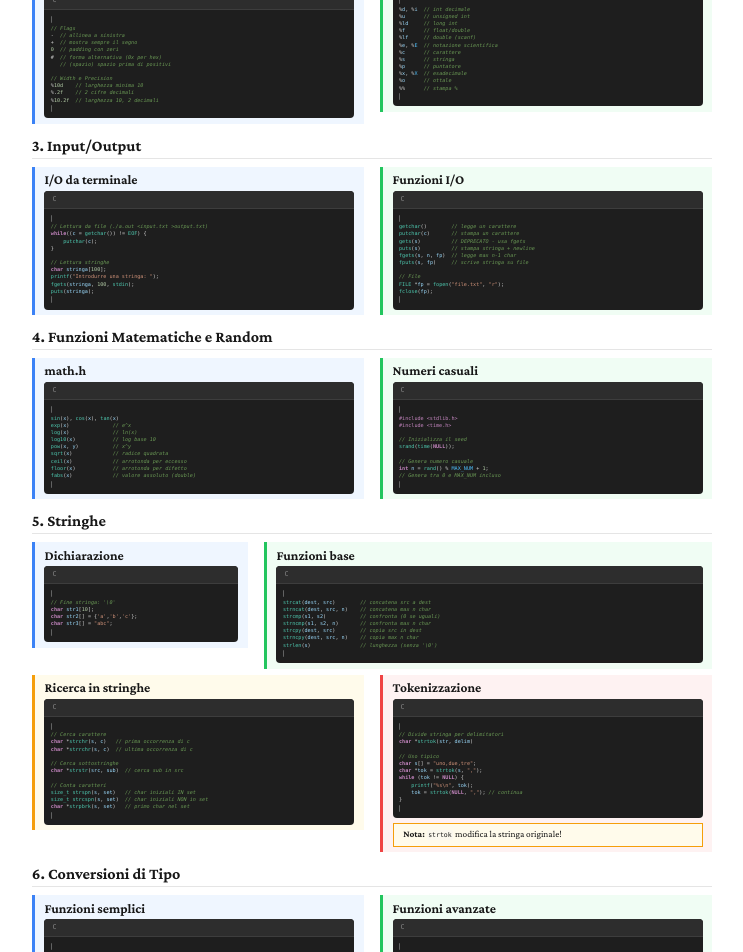
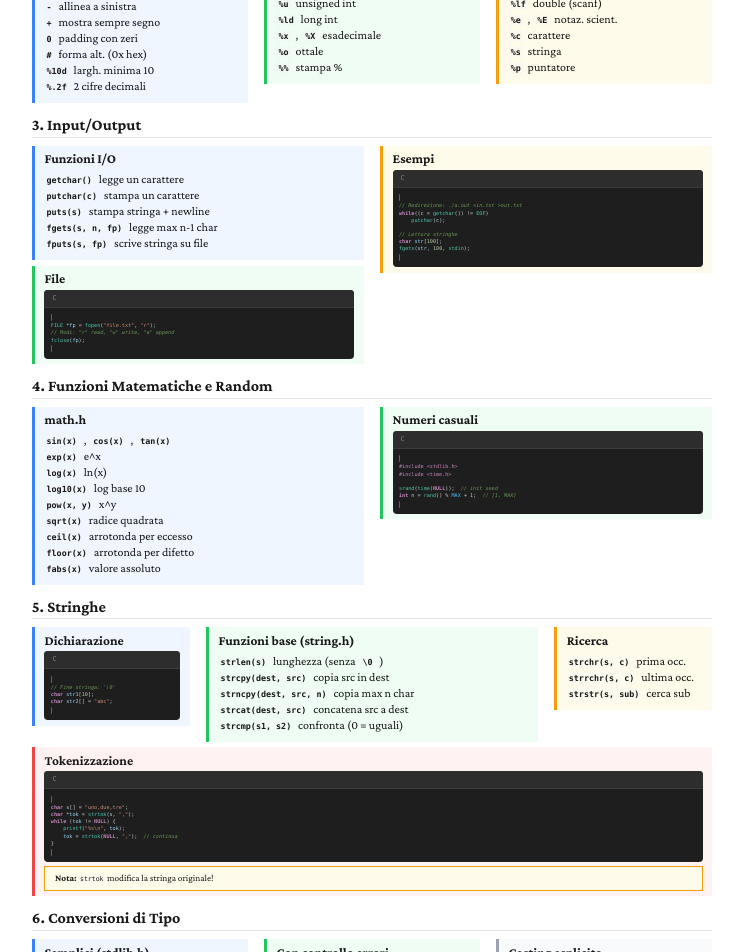
Before and after one commit to saphitv/riassunti-scuola, a Next.js app: page /programmazione-procedurale in a window 1280 px wide. Shown: the part 400-1352 px from the top of the page, without its empty margins (268-1011 px from the left). Built offline with nearby package versions, Linux system fonts and the light colour scheme; what better-react-mathjax would draw is missing.

Commit message:
feat: improved C resume

```diff
--- a/app/globals.css
+++ b/app/globals.css
@@ -672,6 +672,25 @@ li {
   margin-bottom: 0.15rem;
 }
 
+/* Reference list - compact for specifiers/quick reference */
+.ref-list {
+  margin: 0.15rem 0;
+  padding-left: 0;
+  list-style: none;
+}
+
+.ref-list li {
+  margin-bottom: 0.1rem;
+  display: flex;
+  gap: 0.3rem;
+  align-items: baseline;
+}
+
+.ref-list li code {
+  flex-shrink: 0;
+  font-weight: 600;
+}
+
 /* ============================================
    PRINT STYLES
    ============================================ */
--- a/components/sections/programmazione-procedurale/ConversioniSection.tsx
+++ b/components/sections/programmazione-procedurale/ConversioniSection.tsx
@@ -1,34 +1,36 @@
-import { Section, Row, Column, Box, Note, CodeBlock } from "@/components";
+import { Section, Row, Column, Box, CodeBlock } from "@/components";
 
 export function ConversioniSection() {
   return (
     <Section title="6. Conversioni di Tipo">
       <Row>
-        <Column width="half">
-          <Box color="blue" border="left" title="Funzioni semplici">
-            <CodeBlock language="c">{`// stdlib.h - meno controllo sugli errori
-int atoi(const char *str)     // stringa -> int
-double atof(const char *str)  // stringa -> double
-long atol(const char *str)    // stringa -> long`}</CodeBlock>
+        <Column width="third">
+          <Box color="blue" border="left" title="Semplici (stdlib.h)">
+            <ul className="ref-list">
+              <li><code>atoi(str)</code> str → int</li>
+              <li><code>atof(str)</code> str → double</li>
+              <li><code>atol(str)</code> str → long</li>
+            </ul>
           </Box>
         </Column>
-        <Column width="half">
-          <Box color="green" border="left" title="Funzioni avanzate">
-            <CodeBlock language="c">{`// Con controllo errori (endptr = primo char non valido)
-double strtod(str, &endptr)
-float strtof(str, &endptr)
-long strtol(str, &endptr, base)
-
-// base: 10 decimale, 16 hex, 0 auto-detect`}</CodeBlock>
+        <Column width="third">
+          <Box color="green" border="left" title="Con controllo errori">
+            <ul className="ref-list">
+              <li><code>strtod(str, &end)</code></li>
+              <li><code>strtof(str, &end)</code></li>
+              <li><code>strtol(str, &end, base)</code></li>
+            </ul>
+            <p style={{fontSize: "5pt"}}>base: 10=dec, 16=hex, 0=auto</p>
+          </Box>
+        </Column>
+        <Column width="third">
+          <Box color="gray" border="left" title="Casting esplicito">
+            <CodeBlock language="c">{`int a = 5, b = 2;
+double r = (double)a / b;
+// 2.5 invece di 2`}</CodeBlock>
           </Box>
         </Column>
       </Row>
-      <Box color="gray" border="left" title="Casting esplicito">
-        <CodeBlock language="c">{`(tipo) espressione
-
-int a = 5, b = 2;
-double result = (double)a / b;  // 2.5 invece di 2`}</CodeBlock>
-      </Box>
     </Section>
   );
 }
--- a/components/sections/programmazione-procedurale/FormattazioneSection.tsx
+++ b/components/sections/programmazione-procedurale/FormattazioneSection.tsx
@@ -1,39 +1,44 @@
-import { Section, Row, Column, Box, Note, CodeBlock } from "@/components";
+import { Section, Row, Column, Box } from "@/components";
 
 export function FormattazioneSection() {
   return (
     <Section title="2. Formattazione printf/scanf">
       <Row>
-        <Column width="half">
-          <Box color="blue" border="left" title="Formato generale">
-            <p><code>%[flags][width][.precision][length]type</code></p>
-            <CodeBlock language="c">{`// Flags
--  // allinea a sinistra
-+  // mostra sempre il segno
-0  // padding con zeri
-#  // forma alternativa (0x per hex)
-   // (spazio) spazio prima di positivi
-
-// Width e Precision
-%10d    // larghezza minima 10
-%.2f    // 2 cifre decimali
-%10.2f  // larghezza 10, 2 decimali`}</CodeBlock>
+        <Column width="third">
+          <Box color="blue" border="left" title="Formato">
+            <p><code>%[flags][width][.prec][len]type</code></p>
+            <ul className="ref-list">
+              <li><code>-</code> allinea a sinistra</li>
+              <li><code>+</code> mostra sempre segno</li>
+              <li><code>0</code> padding con zeri</li>
+              <li><code>#</code> forma alt. (0x hex)</li>
+              <li><code>%10d</code> largh. minima 10</li>
+              <li><code>%.2f</code> 2 cifre decimali</li>
+            </ul>
           </Box>
         </Column>
-        <Column width="half">
-          <Box color="green" border="left" title="Specificatori di tipo">
-            <CodeBlock language="c">{`%d, %i  // int decimale
-%u      // unsigned int
-%ld     // long int
-%f      // float/double
-%lf     // double (scanf)
-%e, %E  // notazione scientifica
-%c      // carattere
-%s      // stringa
-%p      // puntatore
-%x, %X  // esadecimale
-%o      // ottale
-%%      // stampa %`}</CodeBlock>
+        <Column width="third">
+          <Box color="green" border="left" title="Tipi interi">
+            <ul className="ref-list">
+              <li><code>%d</code>, <code>%i</code> int decimale</li>
+              <li><code>%u</code> unsigned int</li>
+              <li><code>%ld</code> long int</li>
+              <li><code>%x</code>, <code>%X</code> esadecimale</li>
+              <li><code>%o</code> ottale</li>
+              <li><code>%%</code> stampa %</li>
+            </ul>
+          </Box>
+        </Column>
+        <Column width="third">
+          <Box color="yellow" border="left" title="Tipi float/altro">
+            <ul className="ref-list">
+              <li><code>%f</code> float/double</li>
+              <li><code>%lf</code> double (scanf)</li>
+              <li><code>%e</code>, <code>%E</code> notaz. scient.</li>
+              <li><code>%c</code> carattere</li>
+              <li><code>%s</code> stringa</li>
+              <li><code>%p</code> puntatore</li>
+            </ul>
           </Box>
         </Column>
       </Row>
--- a/components/sections/programmazione-procedurale/IoSection.tsx
+++ b/components/sections/programmazione-procedurale/IoSection.tsx
@@ -1,35 +1,34 @@
-import { Section, Row, Column, Box, Note, CodeBlock } from "@/components";
+import { Section, Row, Column, Box, CodeBlock } from "@/components";
 
 export function IoSection() {
   return (
     <Section title="3. Input/Output">
       <Row>
         <Column width="half">
-          <Box color="blue" border="left" title="I/O da terminale">
-            <CodeBlock language="c">{`// Lettura da file (./a.out <input.txt >output.txt)
-while((c = getchar()) != EOF) {
-    putchar(c);
-}
-
-// Lettura stringhe
-char stringa[100];
-printf("Introdurre una stringa: ");
-fgets(stringa, 100, stdin);
-puts(stringa);`}</CodeBlock>
+          <Box color="blue" border="left" title="Funzioni I/O">
+            <ul className="ref-list">
+              <li><code>getchar()</code> legge un carattere</li>
+              <li><code>putchar(c)</code> stampa un carattere</li>
+              <li><code>puts(s)</code> stampa stringa + newline</li>
+              <li><code>fgets(s, n, fp)</code> legge max n-1 char</li>
+              <li><code>fputs(s, fp)</code> scrive stringa su file</li>
+            </ul>
+          </Box>
+          <Box color="green" border="left" title="File">
+            <CodeBlock language="c">{`FILE *fp = fopen("file.txt", "r");
+// Modi: "r" read, "w" write, "a" append
+fclose(fp);`}</CodeBlock>
           </Box>
         </Column>
         <Column width="half">
-          <Box color="green" border="left" title="Funzioni I/O">
-            <CodeBlock language="c">{`getchar()        // legge un carattere
-putchar(c)       // stampa un carattere
-gets(s)          // DEPRECATO - usa fgets
-puts(s)          // stampa stringa + newline
-fgets(s, n, fp)  // legge max n-1 char
-fputs(s, fp)     // scrive stringa su file
+          <Box color="yellow" border="left" title="Esempi">
+            <CodeBlock language="c">{`// Redirezione: ./a.out <in.txt >out.txt
+while((c = getchar()) != EOF)
+    putchar(c);
 
-// File
-FILE *fp = fopen("file.txt", "r");
-fclose(fp);`}</CodeBlock>
+// Lettura stringhe
+char str[100];
+fgets(str, 100, stdin);`}</CodeBlock>
           </Box>
         </Column>
       </Row>
--- a/components/sections/programmazione-procedurale/MathSection.tsx
+++ b/components/sections/programmazione-procedurale/MathSection.tsx
@@ -6,15 +6,17 @@ export function MathSection() {
       <Row>
         <Column width="half">
           <Box color="blue" border="left" title="math.h">
-            <CodeBlock language="c">{`sin(x), cos(x), tan(x)
-exp(x)              // e^x
-log(x)              // ln(x)
-log10(x)            // log base 10
-pow(x, y)           // x^y
-sqrt(x)             // radice quadrata
-ceil(x)             // arrotonda per eccesso
-floor(x)            // arrotonda per difetto
-fabs(x)             // valore assoluto (double)`}</CodeBlock>
+            <ul className="ref-list">
+              <li><code>sin(x)</code>, <code>cos(x)</code>, <code>tan(x)</code></li>
+              <li><code>exp(x)</code> e^x</li>
+              <li><code>log(x)</code> ln(x)</li>
+              <li><code>log10(x)</code> log base 10</li>
+              <li><code>pow(x, y)</code> x^y</li>
+              <li><code>sqrt(x)</code> radice quadrata</li>
+              <li><code>ceil(x)</code> arrotonda per eccesso</li>
+              <li><code>floor(x)</code> arrotonda per difetto</li>
+              <li><code>fabs(x)</code> valore assoluto</li>
+            </ul>
           </Box>
         </Column>
         <Column width="half">
@@ -22,12 +24,8 @@ fabs(x)             // valore assoluto (double)`}</CodeBlock>
             <CodeBlock language="c">{`#include <stdlib.h>
 #include <time.h>
 
-// Inizializza il seed
-srand(time(NULL));
-
-// Genera numero casuale
-int n = rand() % MAX_NUM + 1;
-// Genera tra 0 e MAX_NUM incluso`}</CodeBlock>
+srand(time(NULL));  // init seed
+int n = rand() % MAX + 1;  // [1, MAX]`}</CodeBlock>
           </Box>
         </Column>
       </Row>
--- a/components/sections/programmazione-procedurale/PuntatoriSection.tsx
+++ b/components/sections/programmazione-procedurale/PuntatoriSection.tsx
@@ -1,4 +1,4 @@
-import { Section, Row, Column, Box, Note, CodeBlock } from "@/components";
+import { Section, Row, Column, Box, CodeBlock } from "@/components";
 
 export function PuntatoriSection() {
   return (
--- a/components/sections/programmazione-procedurale/StringheSection.tsx
+++ b/components/sections/programmazione-procedurale/StringheSection.tsx
@@ -4,60 +4,43 @@ export function StringheSection() {
   return (
     <Section title="5. Stringhe">
       <Row>
-        <Column width="third">
+        <Column width="fourth">
           <Box color="blue" border="left" title="Dichiarazione">
             <CodeBlock language="c">{`// Fine stringa: '\\0'
 char str1[10];
-char str2[] = {'a','b','c'};
-char str3[] = "abc";`}</CodeBlock>
+char str2[] = "abc";`}</CodeBlock>
           </Box>
         </Column>
-        <Column width="two-thirds">
-          <Box color="green" border="left" title="Funzioni base">
-            <CodeBlock language="c">{`strcat(dest, src)        // concatena src a dest
-strncat(dest, src, n)    // concatena max n char
-strcmp(s1, s2)           // confronta (0 se uguali)
-strncmp(s1, s2, n)       // confronta max n char
-strcpy(dest, src)        // copia src in dest
-strncpy(dest, src, n)    // copia max n char
-strlen(s)                // lunghezza (senza '\\0')`}</CodeBlock>
+        <Column width="half">
+          <Box color="green" border="left" title="Funzioni base (string.h)">
+            <ul className="ref-list">
+              <li><code>strlen(s)</code> lunghezza (senza <code>\0</code>)</li>
+              <li><code>strcpy(dest, src)</code> copia src in dest</li>
+              <li><code>strncpy(dest, src, n)</code> copia max n char</li>
+              <li><code>strcat(dest, src)</code> concatena src a dest</li>
+              <li><code>strcmp(s1, s2)</code> confronta (0 = uguali)</li>
+            </ul>
+          </Box>
+        </Column>
+        <Column width="fourth">
+          <Box color="yellow" border="left" title="Ricerca">
+            <ul className="ref-list">
+              <li><code>strchr(s, c)</code> prima occ.</li>
+              <li><code>strrchr(s, c)</code> ultima occ.</li>
+              <li><code>strstr(s, sub)</code> cerca sub</li>
+            </ul>
           </Box>
         </Column>
       </Row>
-      <Row>
-        <Column width="half">
-          <Box color="yellow" border="left" title="Ricerca in stringhe">
-            <CodeBlock language="c">{`// Cerca carattere
-char *strchr(s, c)   // prima occorrenza di c
-char *strrchr(s, c)  // ultima occorrenza di c
-
-// Cerca sottostringhe
-char *strstr(src, sub)  // cerca sub in src
-
-// Conta caratteri
-size_t strspn(s, set)   // char iniziali IN set
-size_t strcspn(s, set)  // char iniziali NON in set
-char *strpbrk(s, set)   // primo char nel set`}</CodeBlock>
-          </Box>
-        </Column>
-        <Column width="half">
-          <Box color="red" border="left" title="Tokenizzazione">
-            <CodeBlock language="c">{`// Divide stringa per delimitatori
-char *strtok(str, delim)
-
-// Uso tipico
-char s[] = "uno,due,tre";
+      <Box color="red" border="left" title="Tokenizzazione">
+        <CodeBlock language="c">{`char s[] = "uno,due,tre";
 char *tok = strtok(s, ",");
 while (tok != NULL) {
     printf("%s\\n", tok);
-    tok = strtok(NULL, ","); // continua
+    tok = strtok(NULL, ",");  // continua
 }`}</CodeBlock>
-            <Note>
-              <code>strtok</code> modifica la stringa originale!
-            </Note>
-          </Box>
-        </Column>
-      </Row>
+        <Note><code>strtok</code> modifica la stringa originale!</Note>
+      </Box>
     </Section>
   );
 }
```
Also changed, not shown: components/sections/programmazione-procedurale/IncludesSection.tsx (+17 -17 lines), components/sections/programmazione-procedurale/TempoSection.tsx (+27 -27 lines), .claude/settings.local.json (added).
